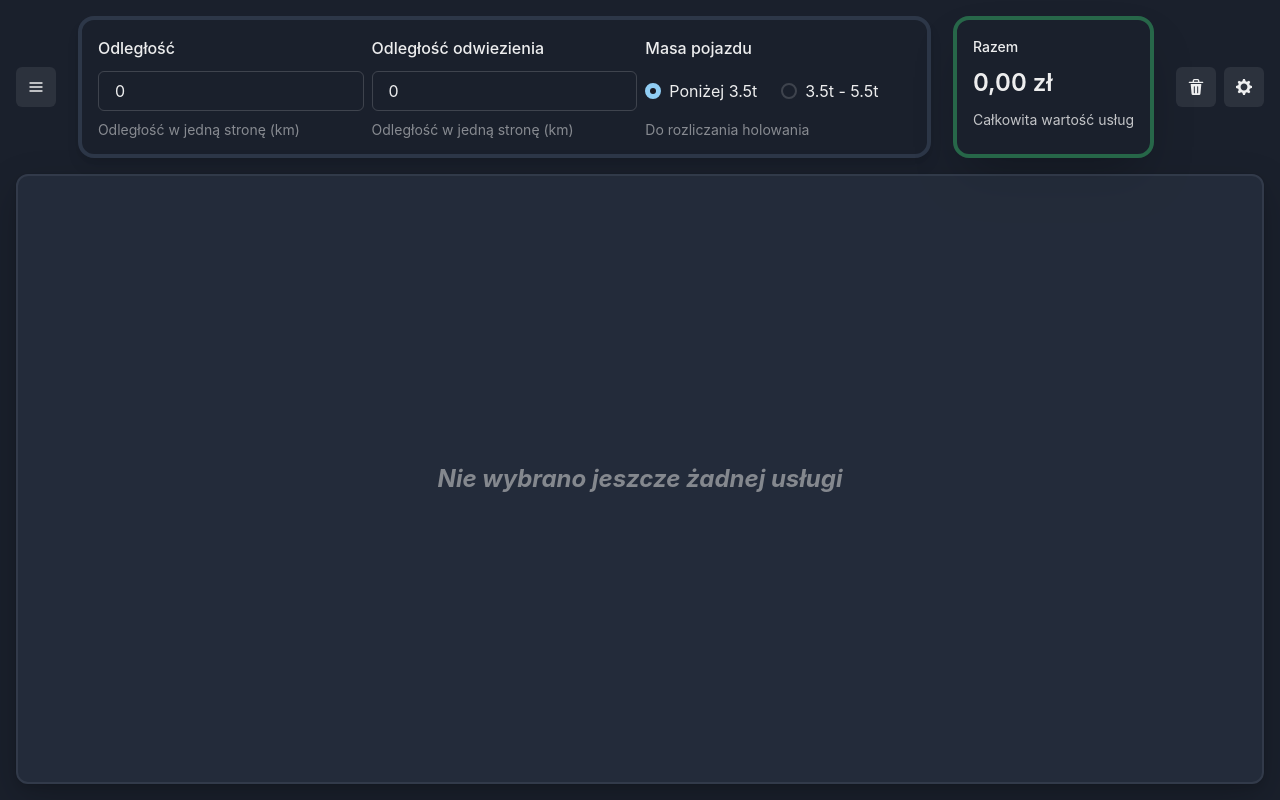
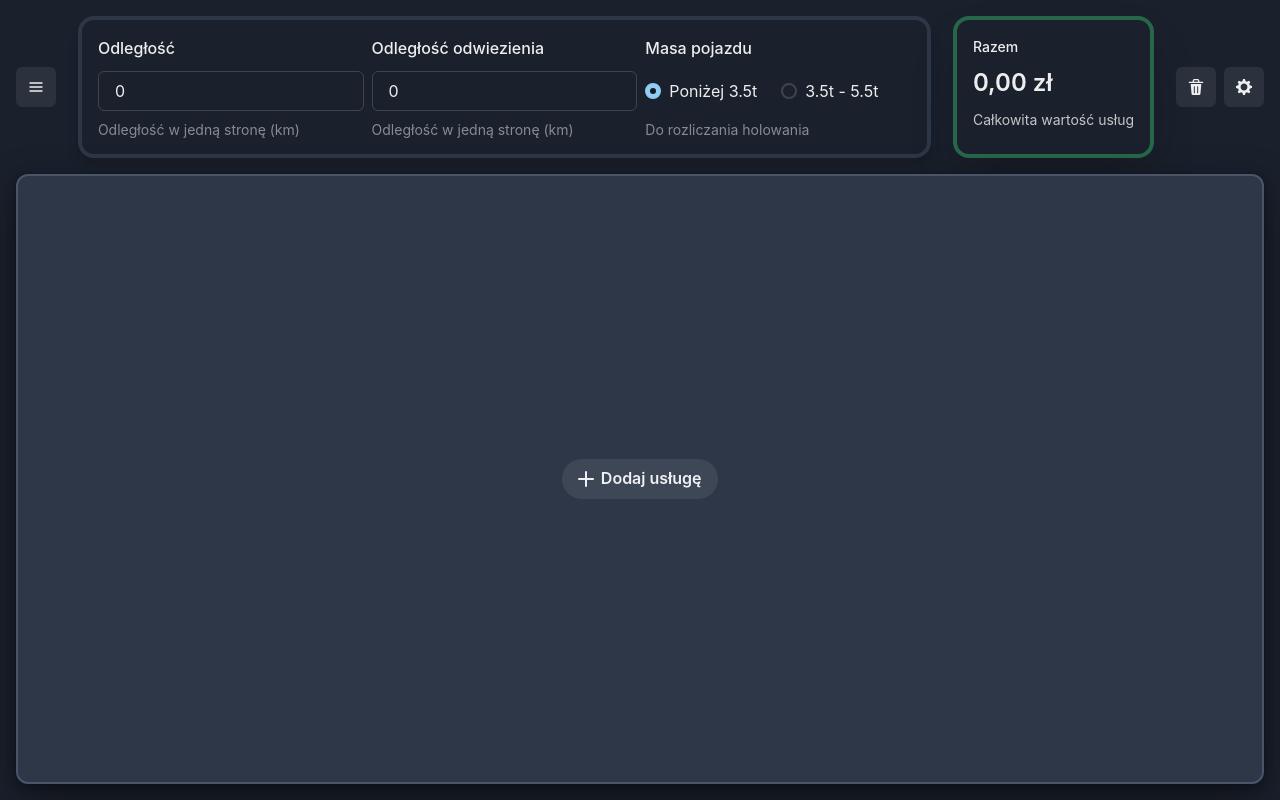
Before and after one commit to goodideagiver/mobilo-app, a React (Vite) app: page / in a window 1280 px wide. Built offline with nearby package versions, Linux system fonts and the light colour scheme.

Commit message:
Feat: add show drawer button when no services are added

```diff
--- a/src/App.tsx
+++ b/src/App.tsx
@@ -11,7 +11,7 @@ const App = () => {
   return (
     <Stack overflow='hidden' padding='4' gap='16px' h='100vh'>
       <AppHeader drawerOpenHandler={() => setDrawerOpen(true)} />
-      <PickedServiceList />
+      <PickedServiceList drawerOpenHandler={() => setDrawerOpen(true)} />
       <ServicePickDrawer isOpen={drawerOpen} drawerCloseHandler={() => setDrawerOpen(false)} />
     </Stack>
   )
--- a/src/components/pickedServiceList/pickedServiceList.tsx
+++ b/src/components/pickedServiceList/pickedServiceList.tsx
@@ -1,4 +1,5 @@
-import { Center, Stack, Text } from '@chakra-ui/react'
+import { AddIcon } from '@chakra-ui/icons'
+import { Button, Center, HStack, ScaleFade, Stack, Text } from '@chakra-ui/react'
 import { useServicesStore } from '../../store/servicesStore/servicesStore'
 import { DocumentationBonus } from '../services/documentationBonus'
 import { DriveToClient } from '../services/driveToClient'
@@ -7,7 +8,11 @@ import { RepairOnSiteBonus } from '../services/repairOnSiteBonus'
 import { TowBack } from '../services/towBack'
 import { Towing } from '../services/towing'
 
-export const PickedServiceList = () => {
+type Props = {
+  drawerOpenHandler: () => void
+}
+
+export const PickedServiceList = ({ drawerOpenHandler }: Props) => {
   const hasServicesToDisplay =
     useServicesStore((state) => state.services).filter((service) => service.active).length > 0
 
@@ -24,15 +29,19 @@ export const PickedServiceList = () => {
 
   const noPickedServiceMessage = (
     <Center h='100%'>
-      <Text fontSize='2xl' fontWeight='bold' fontStyle='italic'>
-        Nie wybrano jeszcze żadnej usługi
-      </Text>
+      <HStack>
+        <ScaleFade in>
+          <Button display='flex' gap='.4rem' rounded='3xl' onClick={drawerOpenHandler}>
+            <AddIcon />
+            <Text>Dodaj usługę</Text>
+          </Button>
+        </ScaleFade>
+      </HStack>
     </Center>
   )
 
   return (
     <Stack
-      opacity={hasServicesToDisplay ? '1' : '0.5'}
       border='2px'
       borderColor='gray.600'
       overflowY='auto'
```
